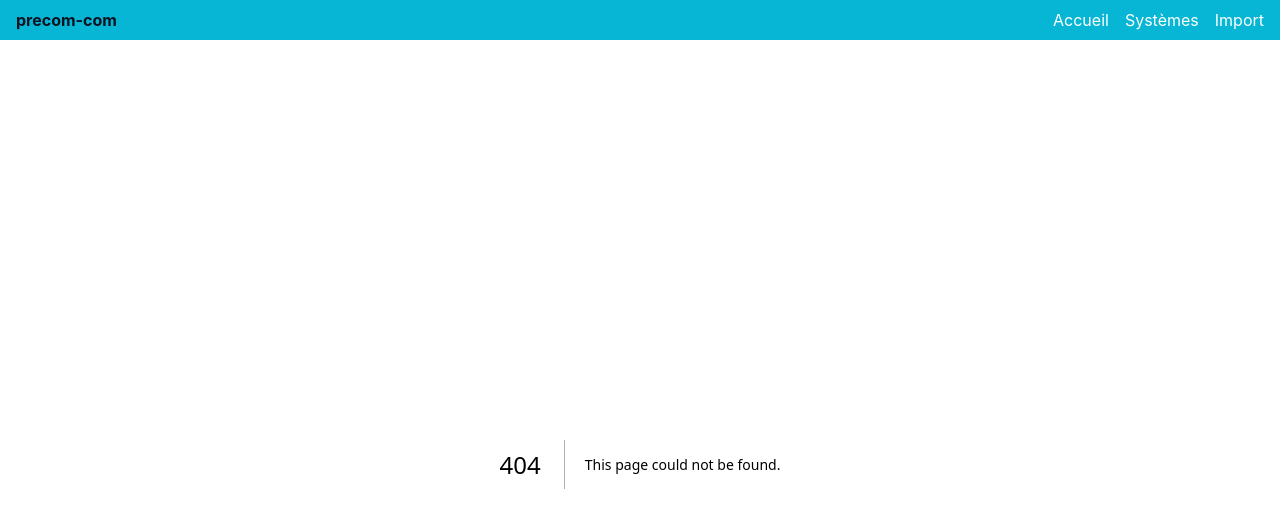
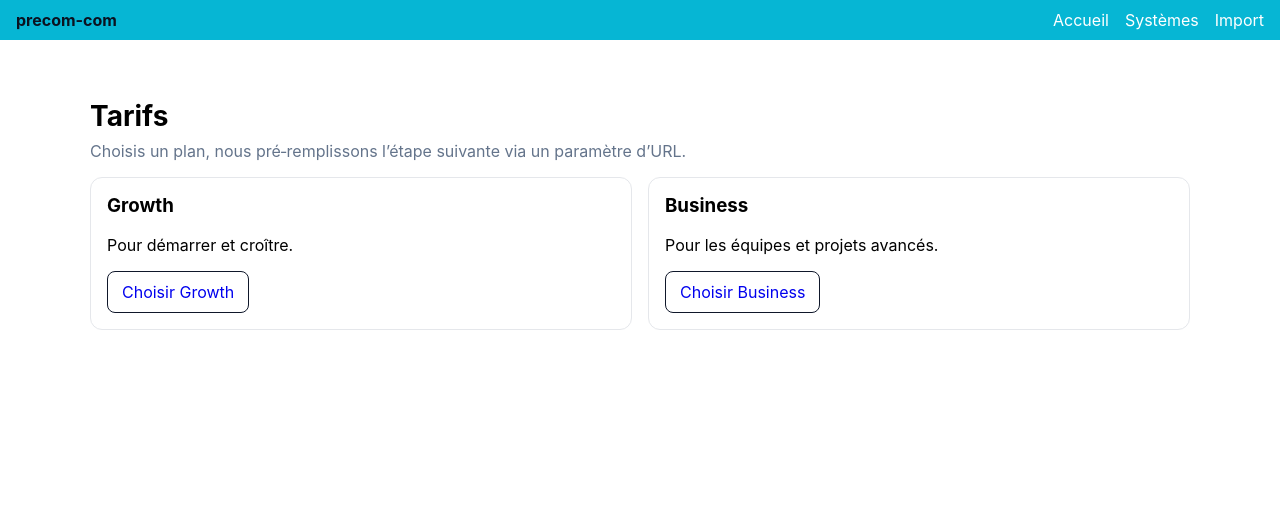
Before and after one commit to dominiqueBERNARD34/precom-com-app, a Next.js app: page /tarifs in a window 1280 px wide. Before the commit this address had no page. Shown: the top 528 px of the page. Built offline with nearby package versions, Linux system fonts and the light colour scheme.

Commit message:
Create page.tsx

```diff
--- /dev/null
+++ b/app/tarifs/page.tsx
@@ -0,0 +1,43 @@
+'use client'
+
+import Link from 'next/link'
+
+const TARGET = '/onboarding' // ⇦ change en '/checkout' ou '/signup' si tu veux
+
+export default function TarifsPage() {
+  const wrap: React.CSSProperties = { maxWidth: 1100, margin: '24px auto', padding: 16 }
+  const grid: React.CSSProperties = { display: 'grid', gap: 16, gridTemplateColumns: 'repeat(auto-fit,minmax(280px,1fr))' }
+  const card: React.CSSProperties = { border: '1px solid #e5e7eb', borderRadius: 12, padding: 16 }
+  const cta: React.CSSProperties = { display: 'inline-block', padding: '10px 14px', border: '1px solid #0f172a', borderRadius: 8, textDecoration: 'none' }
+
+  return (
+    <div style={wrap}>
+      <h1 style={{ fontSize: 28, marginBottom: 8 }}>Tarifs</h1>
+      <p style={{ color: '#64748b', marginTop: 0 }}>Choisis un plan, nous pré‑remplissons l’étape suivante via un paramètre d’URL.</p>
+
+      <div style={grid}>
+        <div style={card}>
+          <h3 style={{ marginTop: 0 }}>Growth</h3>
+          <p>Pour démarrer et croître.</p>
+          <Link
+            href={{ pathname: TARGET, query: { plan: 'growth' } }}
+            style={cta}
+          >
+            Choisir Growth
+          </Link>
+        </div>
+
+        <div style={card}>
+          <h3 style={{ marginTop: 0 }}>Business</h3>
+          <p>Pour les équipes et projets avancés.</p>
+          <Link
+            href={{ pathname: TARGET, query: { plan: 'business' } }}
+            style={cta}
+          >
+            Choisir Business
+          </Link>
+        </div>
+      </div>
+    </div>
+  )
+}
```
